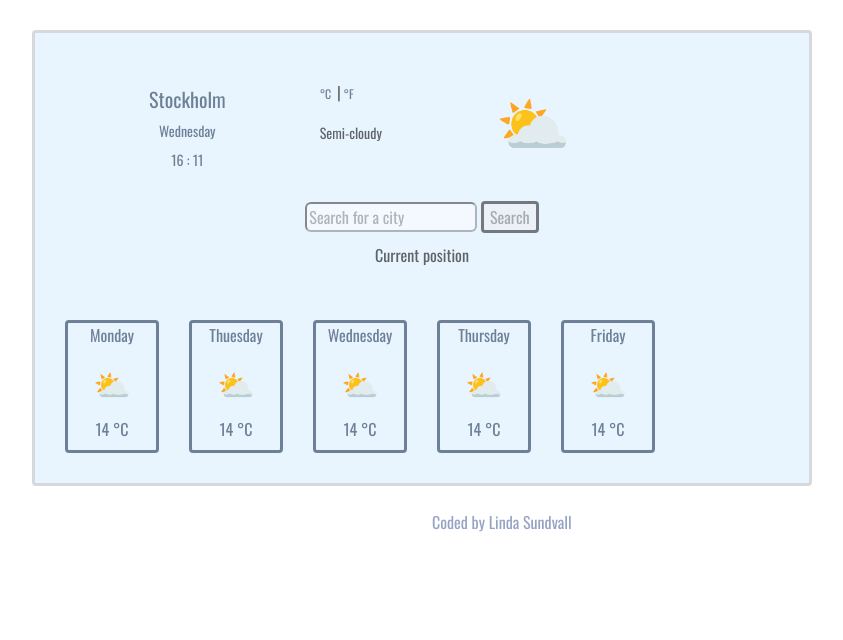
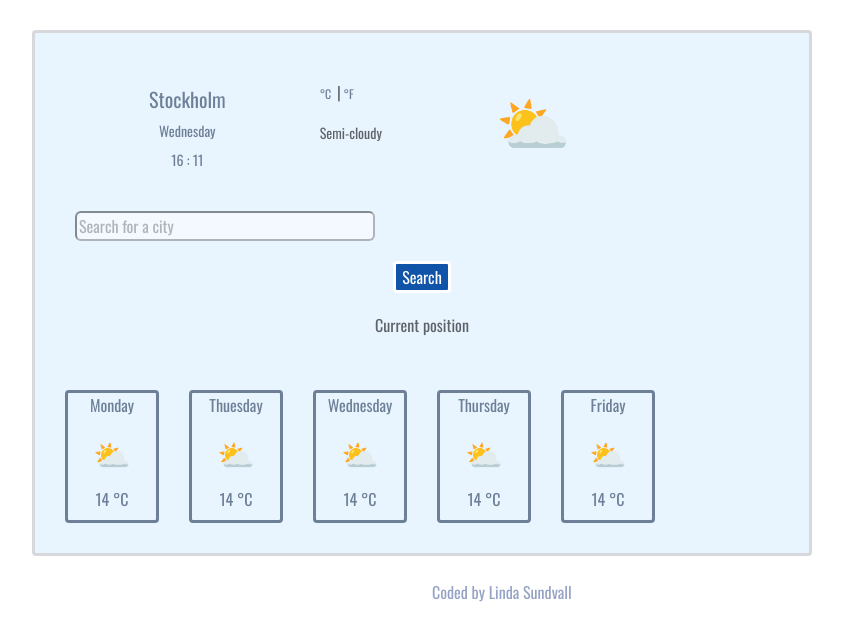
Before and after one commit to L-Sundvall/my-weather-app, a plain HTML site: page index.html in a window 1280 px wide. Shown: the whole page, without its empty margins (53-896 px from the left). Drawn offline with nearby package versions, Linux system fonts and the light colour scheme.

Commit message:
Changed the design on main

```diff
--- a/src/styles.css
+++ b/src/styles.css
@@ -95,10 +95,12 @@ p {
   transition: all 200ms ease;
 }
 .Search-button {
-  opacity: 0.5;
-  color: #5f6368;
-  border: solid black;
+  margin: 10px;
+  background-color: rgb(15, 84, 168);
+  border: solid #fff;
+  color: #fff;
   border-radius: 4px;
+  padding: 5px, 7px, 5px, 7px;
 }
 
 .Search-button:hover {
@@ -106,6 +108,9 @@ p {
   transition: all 200ms ease;
 }
 #search-input {
+  display: block;
+  margin: 10px;
+  width: 300px;
   border-radius: 6px;
   opacity: 0.5;
 }
```
